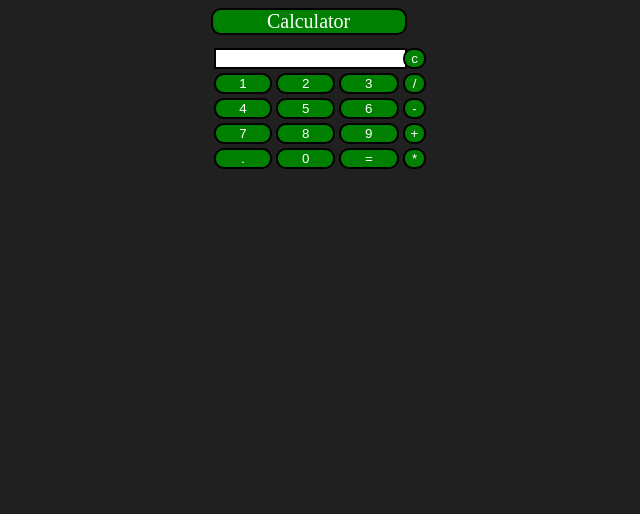
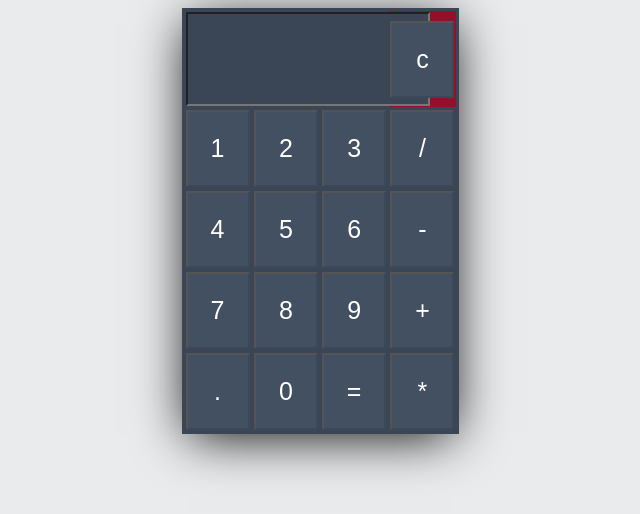
Before and after one commit to MrSpacks/Calculator, a plain HTML site: page index.html in a window 1280 px wide. Shown: the whole page, without its empty margins (328-968 px from the left). Drawn offline with Linux system fonts and the light colour scheme.

Commit message:
Ready to report

```diff
--- a/index.html
+++ b/index.html
@@ -7,46 +7,52 @@
     <style>
         body{
             display: flex;
-            background-color: rgb(33, 32, 32);
+            background: #EAEBEC;
             width: 100%;
             height: 100%;
         }
         .conteiner{
-            margin: 0 auto;
-        }
-        .title{
-            margin-bottom: 10px;
-            text-align: center;
-            width: 15vw;
-            color: rgb(255, 255, 255);
-            font-size: 20px;
-            background-color: green;
-            border-radius: 10px;
-            border: solid black 2px;
+            background: #3A4655;
+
+            width: 275px;
+            margin: auto;
+            min-height: 400px;
+            border: solid 1px #3A4655;
+            box-shadow: 0 8px 50px -7px black;
         }
         input[type="button"]{
-            background-color: green;
-            color: white;
-            border: solid black 2px;
-            width: 100%;
-            border-radius: 10px;
+            width: 64px;
+            background: #425062;
+            color: #fff;
+            padding: 22px;
+            display: inline-block;
+            font-size: 25px;
+            text-align: center;
+            vertical-align: middle;
+            border-right: solid 2px #3C4857;
+            border-bottom: solid 2px #3C4857;
+            transition: all 0.2s ease-in-out;
         }
         input[type="text"]{
-            background-color: white;
+            background: #3A4655;
             width: 100%;
-            border: solid black 2px;
+            height: 50px;
+            padding: 20px;
+            color: #fff;
+            font-size: 20px;
 
         }
-
+        .ctrl{
+            background: #930f2a;
+        }
     </style>
 </head>
 <body>
     <div class="conteiner">
-        <div class="title">Calculator</div>
         <table border="0">
             <tr>
                 <td colspan="3"><input type="text" id="result"></td>
-                <td><input type="button" value="c" onclick="clr()"></td>
+                <td class="ctrl"><input type="button" value="c" onclick="clr()"></td>
             </tr>
             <tr>
                 <td><input type="button" value="1" onclick="display('1')"></td>
```
